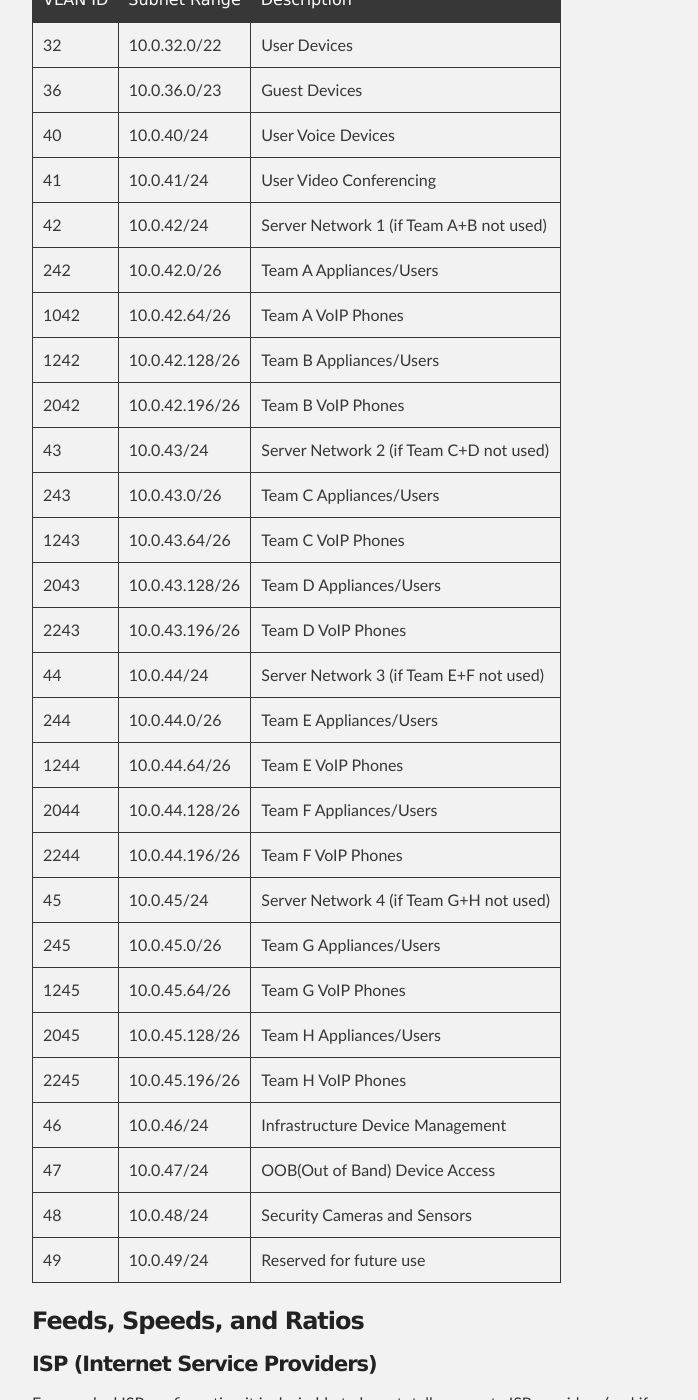
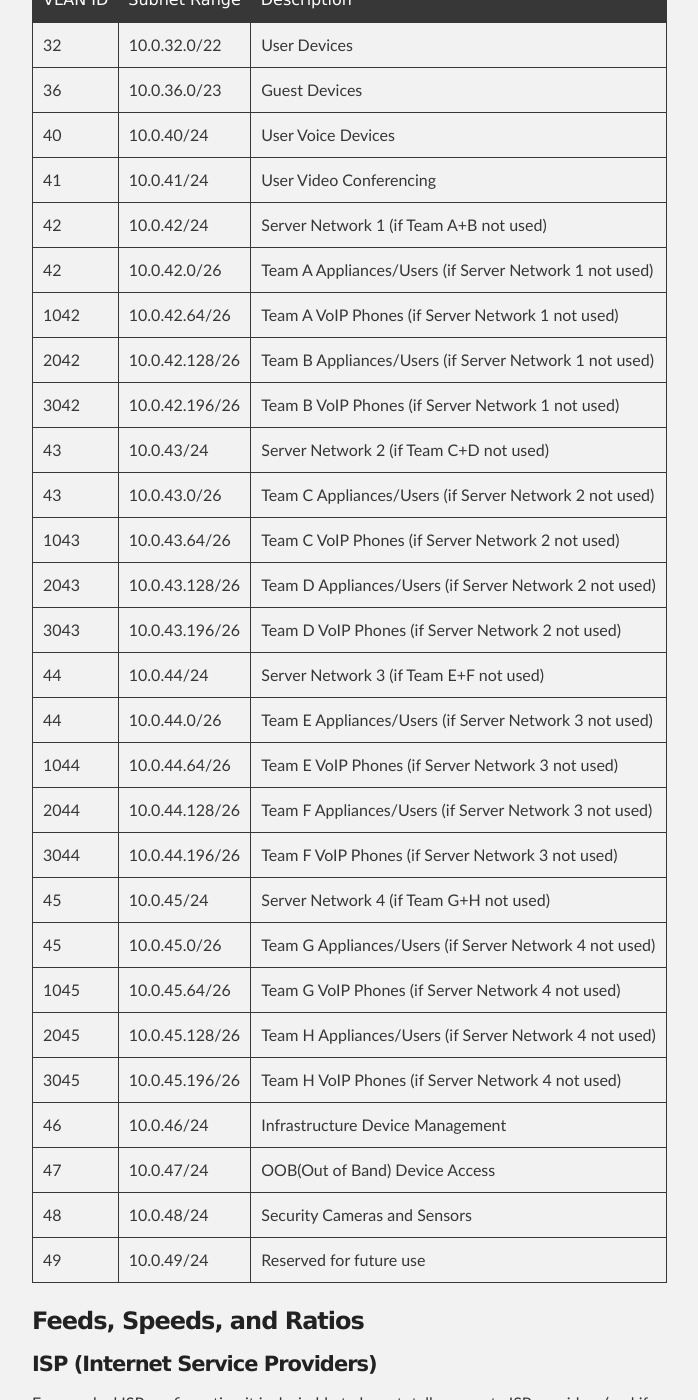
Before and after one commit to podomere/ond, a Jekyll site: the page built from ond-00001/ond-00001.md, in a window 1280 px wide and 1400 px high, scrolled down 11229 px. Shown: the whole window, without its empty margins (288-986 px from the left). Built offline with Jekyll 4.4.1, drawn with Linux system fonts in a browser that asks for light colours.

Commit message:
Updating VLAN schema for more symmetry and simplicity for up to 254

```diff
--- a/ond-00001/ond-00001.md
+++ b/ond-00001/ond-00001.md
@@ -214,25 +214,25 @@ Depending upon how many sites one has, your desire for unique IDs, and any futur
 | 40 | 10.0.40/24 | User Voice Devices |
 | 41 | 10.0.41/24 | User Video Conferencing |
 | 42 | 10.0.42/24 | Server Network 1 (if Team A+B not used) |
-| 242 | 10.0.42.0/26 | Team A  Appliances/Users |
-| 1042 | 10.0.42.64/26 | Team A VoIP Phones |
-| 1242 | 10.0.42.128/26 | Team B  Appliances/Users |
-| 2042 | 10.0.42.196/26 | Team B VoIP Phones |
+| 42 | 10.0.42.0/26 | Team A  Appliances/Users (if Server Network 1 not used) |
+| 1042 | 10.0.42.64/26 | Team A VoIP Phones  (if Server Network 1 not used)|
+| 2042 | 10.0.42.128/26 | Team B  Appliances/Users (if Server Network 1 not used)  |
+| 3042 | 10.0.42.196/26 | Team B VoIP Phones  (if Server Network 1 not used)|
 | 43 | 10.0.43/24 | Server Network 2 (if Team C+D not used) |
-| 243 | 10.0.43.0/26 | Team C  Appliances/Users |
-| 1243 | 10.0.43.64/26 | Team C VoIP Phones |
-| 2043 | 10.0.43.128/26 | Team D  Appliances/Users |
-| 2243 | 10.0.43.196/26 | Team D VoIP Phones |
+| 43 | 10.0.43.0/26 | Team C  Appliances/Users (if Server Network 2 not used) |
+| 1043 | 10.0.43.64/26 | Team C VoIP Phones  (if Server Network 2 not used)|
+| 2043 | 10.0.43.128/26 | Team D  Appliances/Users (if Server Network 2 not used)|
+| 3043 | 10.0.43.196/26 | Team D VoIP Phones  (if Server Network 2 not used)|
 | 44 | 10.0.44/24 | Server Network 3 (if Team E+F not used) |
-| 244 | 10.0.44.0/26 | Team E  Appliances/Users |
-| 1244 | 10.0.44.64/26 | Team E VoIP Phones |
-| 2044 | 10.0.44.128/26 | Team F  Appliances/Users |
-| 2244 | 10.0.44.196/26 | Team F VoIP Phones |
+| 44 | 10.0.44.0/26 | Team E  Appliances/Users (if Server Network 3 not used)|
+| 1044 | 10.0.44.64/26 | Team E VoIP Phones (if Server Network 3 not used) |
+| 2044 | 10.0.44.128/26 | Team F  Appliances/Users (if Server Network 3 not used)|
+| 3044 | 10.0.44.196/26 | Team F VoIP Phones (if Server Network 3 not used)|
 | 45 | 10.0.45/24 | Server Network 4 (if Team G+H not used) |
-| 245 | 10.0.45.0/26 | Team G  Appliances/Users |
-| 1245 | 10.0.45.64/26 | Team G VoIP Phones |
-| 2045 | 10.0.45.128/26 | Team H  Appliances/Users |
-| 2245 | 10.0.45.196/26 | Team H VoIP Phones |
+| 45 | 10.0.45.0/26 | Team G  Appliances/Users (if Server Network 4 not used)|
+| 1045 | 10.0.45.64/26 | Team G VoIP Phones (if Server Network 4 not used)|
+| 2045 | 10.0.45.128/26 | Team H  Appliances/Users (if Server Network 4 not used)|
+| 3045 | 10.0.45.196/26 | Team H VoIP Phones (if Server Network 4 not used)|
 | 46 | 10.0.46/24 | Infrastructure Device Management |
 | 47 | 10.0.47/24 | OOB(Out of Band) Device Access|
 | 48 | 10.0.48/24 | Security Cameras and Sensors |
```
